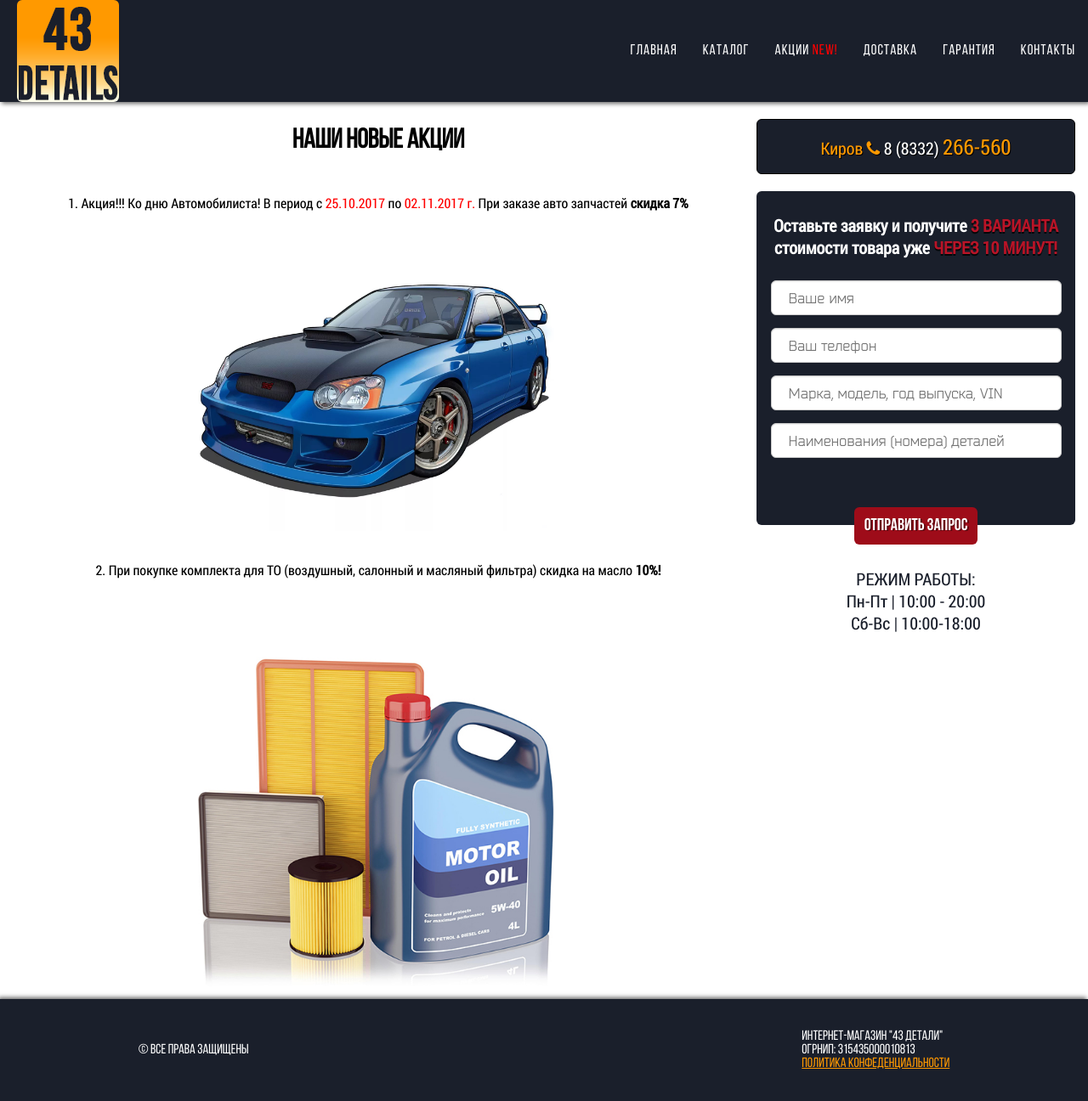
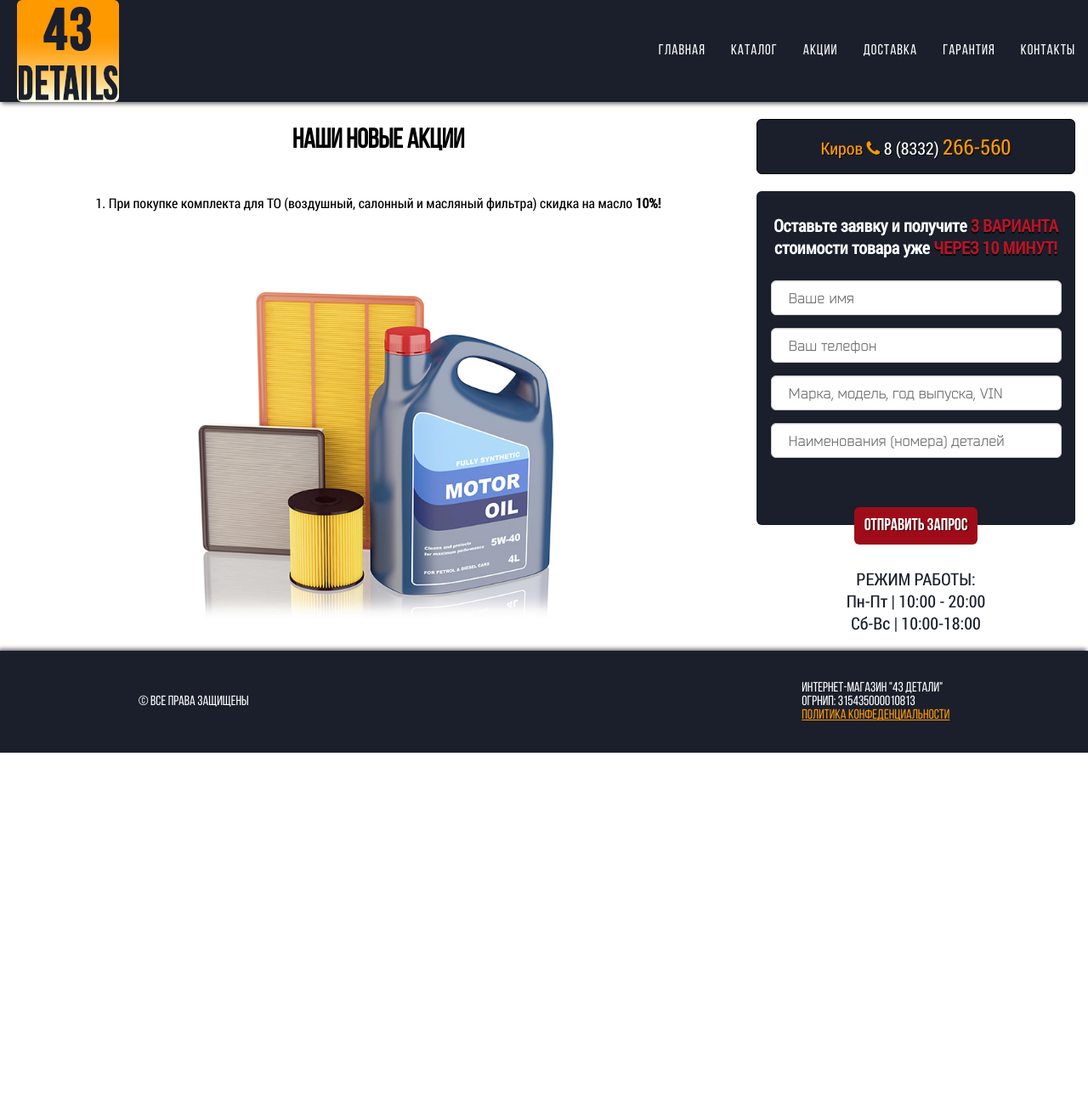
Before and after one commit to sickbear/43details, a Django app: template shop_app/templates/shares.html in a window 1280 px wide. Shown: the whole page at 85% size. After the commit the page ends 886 px from the top, so only its background shows below. Run offline with Django 3.2, Linux system fonts and the light colour scheme; the template is opened without the code that fills it, so the values that code supplies are empty.

Commit message:
Deleted new share

```diff
--- a/shop_app/templates/delivery.html
+++ b/shop_app/templates/delivery.html
@@ -14,7 +14,7 @@
                     <div class="delivery_block_item">
                         <h2>
                             <span>Оплачивайте</span>
-                            <span class="red_text">при получении</span
+                            <span class="red_text">при получении</span>
                         </h2>
                         <h3>Способы оплаты:</h3>
                         <p>Вы можете произвести плату как наличными так и безналичным расчётом при заказе или получении товара. На данный момент доступны следующие виды оплаты:</p>
--- a/shop_app/templates/sent.html
+++ b/shop_app/templates/sent.html
@@ -5,16 +5,16 @@
                     <div class="sent_block">
                         <h3>Ваш запрос отправлен</h3>
                         <div class="offers">
+<!--
                             <p>Не пропустите нашу <a href="{% url 'shares' %}">новую акцию</a>! Только  с
                                 <span style="color:red;">25.10.2017</span>
                                 по
                                 <span style="color:red;">02.11.2017 г.</span>
                             </p>
-<!--
+-->
                             <p>Пока наши менеджеры обрабатывают Ваш запрос, Вы можете ознакомиться с доступными на данный момент
                             <a href="{% url 'shares' %}">акциями </a>
                             нашего интернет-магазина.</p>
--->
                         </div>
                     </div>
 {% endblock %}
--- a/shop_app/templates/shares.html
+++ b/shop_app/templates/shares.html
@@ -4,6 +4,7 @@
 {% block content %}
                     <div class="shares_block">
                         <h1 class="shares_title">Наши новые акции</h1>
+<!--
                         <p>1. Акция!!! Ко дню Автомобилиста!
                               В период с
                               <span style="color:red;">25.10.2017</span>
@@ -14,7 +15,8 @@
                         <div class="shares_img">
                             <img src="{% static 'img/shares/auto_day.jpg' %}" alt="Акция №1">
                         </div>
-                        <p>2. При покупке комплекта для ТО (воздушный, салонный и масляный фильтра) скидка на масло <b>10%!</b>
+-->
+                        <p>1. При покупке комплекта для ТО (воздушный, салонный и масляный фильтра) скидка на масло <b>10%!</b>
                         </p>
                         <div class="shares_img">
                             <img src="{% static 'img/shares/share_1.jpg' %}" alt="Акция №2">
--- a/static/css/main.css
+++ b/static/css/main.css
@@ -71,10 +71,13 @@ header {
     border-bottom: #1a1f2b solid 2px;
     box-sizing: padding-box;
 }
+
+/*
 .nav_link:nth-child(3) > a:after {
     content: ' new!';
     color: red;
 }
+*/
 
 .nav_link > a:hover {
     color: #ff9900;
```
